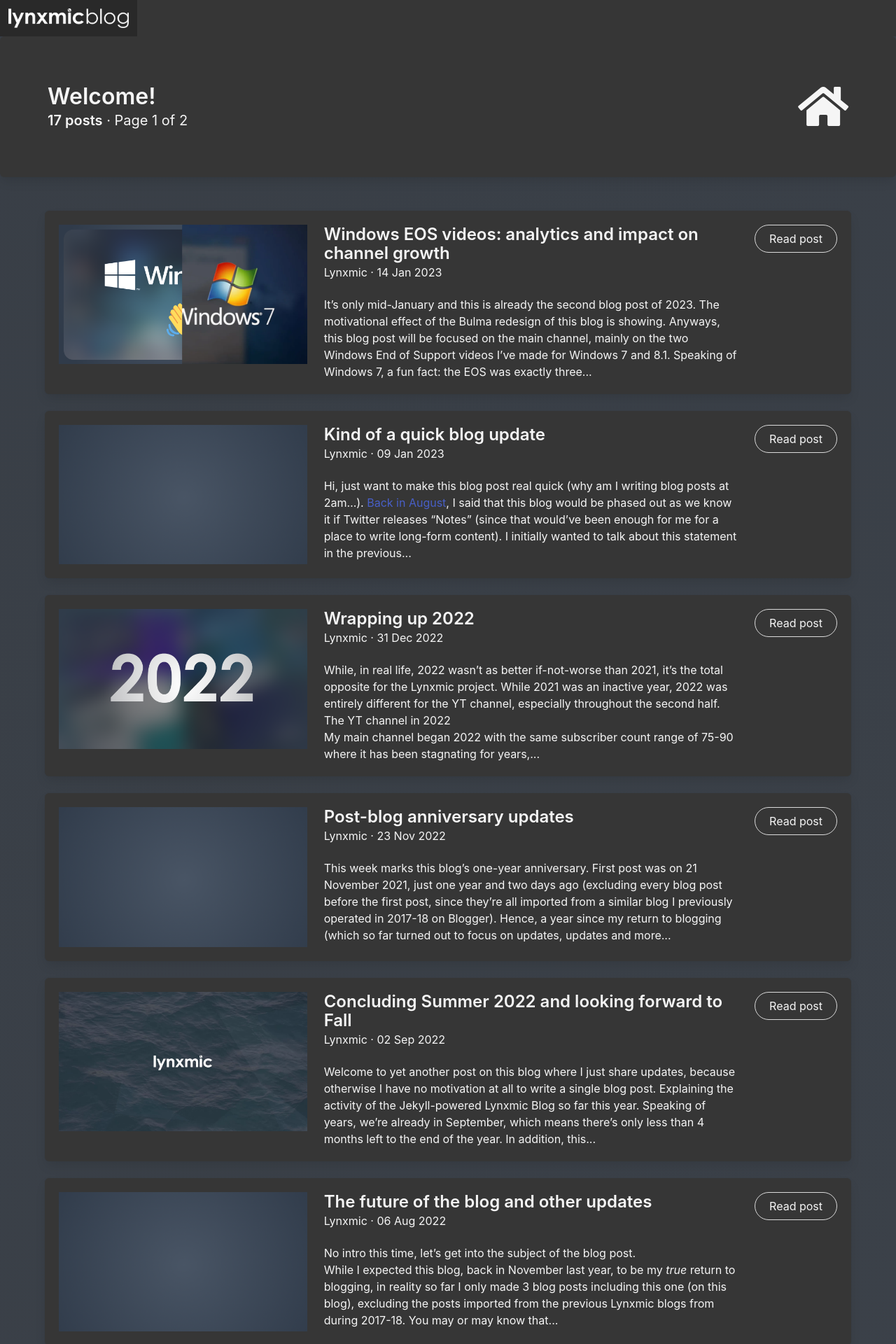
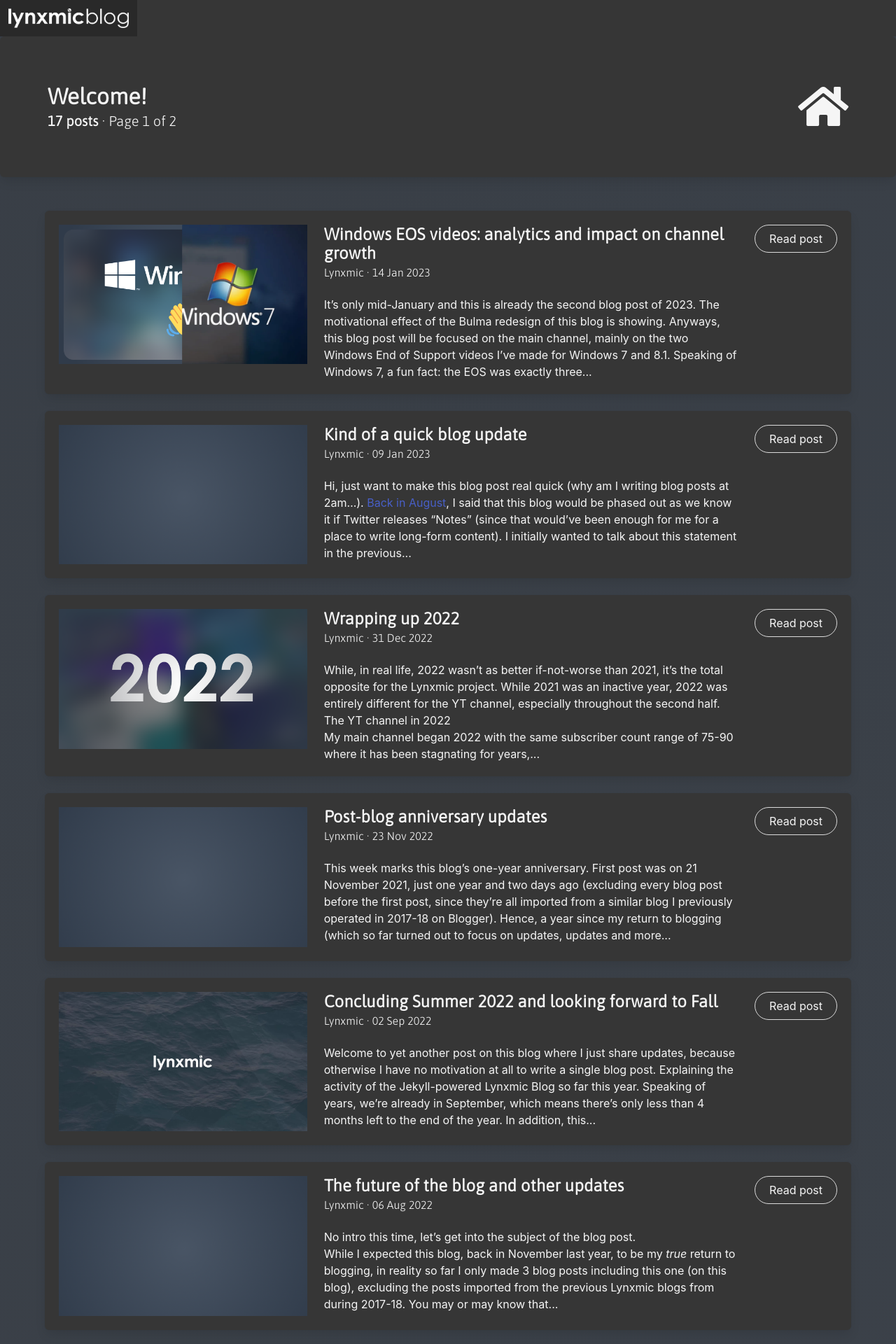
Before and after one commit to theclyron/lynxblog, a Jekyll site: the page built from docs/index.html, in a window 1280 px wide. Shown: the top 1920 px of the page at 70% size. Built offline with Jekyll 4.4.1, drawn with Linux system fonts in a browser that asks for light colours; nearby versions of some CDN libraries; the list of posts is cut into pages by our own code.

Commit message:
use custom font for heading

```diff
--- a/docs/css/style.css
+++ b/docs/css/style.css
@@ -6,6 +6,30 @@ html, body {
     background-color: #363636;
     overflow-y: overlay;
     overflow-x: hidden;
+     }
+@font-face {
+      font-family: "asap-regular";
+      src: url("https://lynxmic.github.io/css/fonts/asap/Asap-Regular.otf");
+     }
+@font-face {
+      font-family: "asap-bold";
+      src: url("https://lynxmic.github.io/css/fonts/asap/Asap-Bold.otf");
+     }
+@font-face {
+      font-family: "asap-bold-italic";
+      src: url("https://lynxmic.github.io/css/fonts/asap/Asap-BoldItalic.otf");
+     }
+@font-face {
+      font-family: "asap-italic";
+      src: url("https://lynxmic.github.io/css/fonts/asap/Asap-Italic.otf");
+     }
+@font-face {
+      font-family: "asap-light";
+      src: url("https://lynxmic.github.io/css/fonts/asap/Asap-Light.otf");
+     }
+@font-face {
+      font-family: "asap-light-italic";
+      src: url("https://lynxmic.github.io/css/fonts/asap/Asap-LightItalic.otf");
      }
 ::-webkit-scrollbar {
     width: 8px;
@@ -42,10 +66,13 @@ div {
         }
     }
 @keyframes effect {
-  from {top: -20px;}
+  from {top: -15px;}
   to {top: 0px;}
     }
 @keyframes fadein {
   from {opacity: 0;}
   to {opacity: 1;}
     }
+    .title, .subtitle {
+      font-family: "asap-light";
+   }
```
